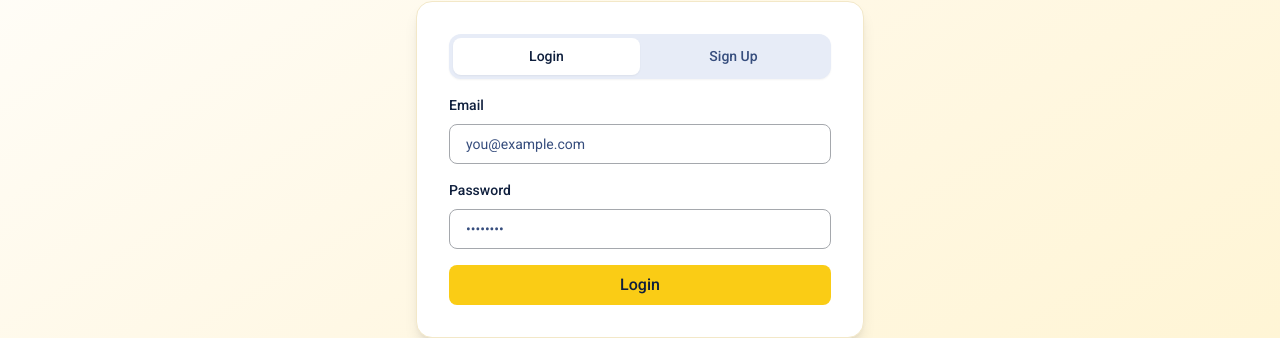
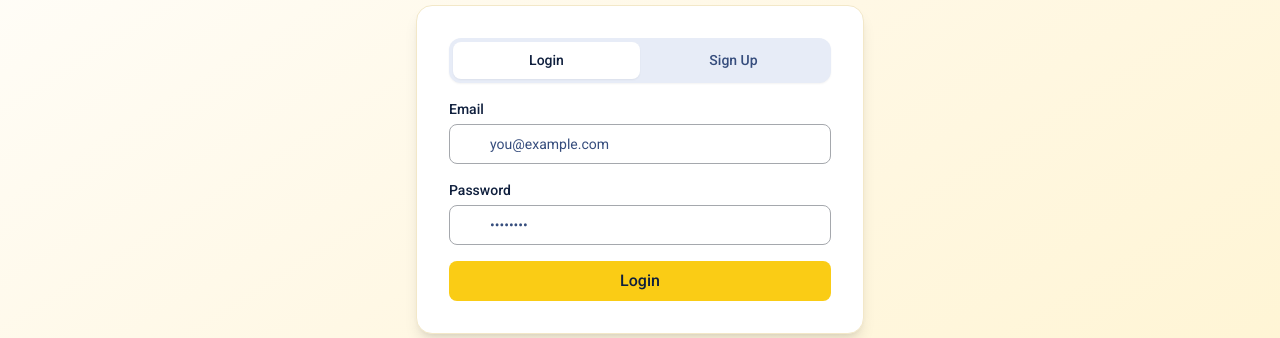
Before and after one commit to JayaniAnu10/Smart-Part-time-job-finder, a React (Vite) app in the folder frontend/part-time-react/: page /auth in a window 1280 px wide. Shown: the part 262-600 px from the top of the page. Built offline with nearby package versions, Linux system fonts and the light colour scheme.

Commit message:
Updated optional icon support to InputField component

```diff
--- a/frontend/part-time-react/src/components/InputField.tsx
+++ b/frontend/part-time-react/src/components/InputField.tsx
@@ -21,7 +21,7 @@ const InputField: React.FC<InputFieldProps> = ({
         <div className="flex flex-col gap-1">
             <label className="font-roboto text-[14px] font-medium text-[#0F1F3D]">{label}</label>
 
-            <div className="relative">
+            <div className="relative w-full h-[40px] ">
                 {icon && (
                     <img
                         src={icon}
@@ -29,7 +29,7 @@ const InputField: React.FC<InputFieldProps> = ({
                         className="absolute left-3 top-1/2 -translate-y-1/2 w-5 h-5 opacity-70"
                     />
                 )}
-            </div>
+
 
             <input
                 type={type}
@@ -37,14 +37,11 @@ const InputField: React.FC<InputFieldProps> = ({
                 value={value}
                 onChange={onChange}
                 className="
-                    w-full px-4 h-[40px]
-                    border border-[#A5A8AD] rounded-lg
-                    text-[14px] font-roboto text-[#111827]
-                    placeholder:text-[14px] placeholder:font-roboto placeholder:text-[#364D7D]
-                    focus:ring-1 focus:ring-[#FACC15]
-                    focus:border-[#FACC15] focus:outline-none
-                    transition-all duration-200"
+                    w-full h-[40px] pl-10 pr-4 bg-white border border-[#A5A8AD] rounded-lg text-[14px]
+                    font-roboto text-[#111827] placeholder:text-[14px] placeholder:font-roboto placeholder:text-[#364D7D]
+                    outline-none focus:ring-1 focus:ring-[#FACC15] focus:border-[#FACC15] transition-all duration-200"
             />
+            </div>
         </div>
     );
 };
```
